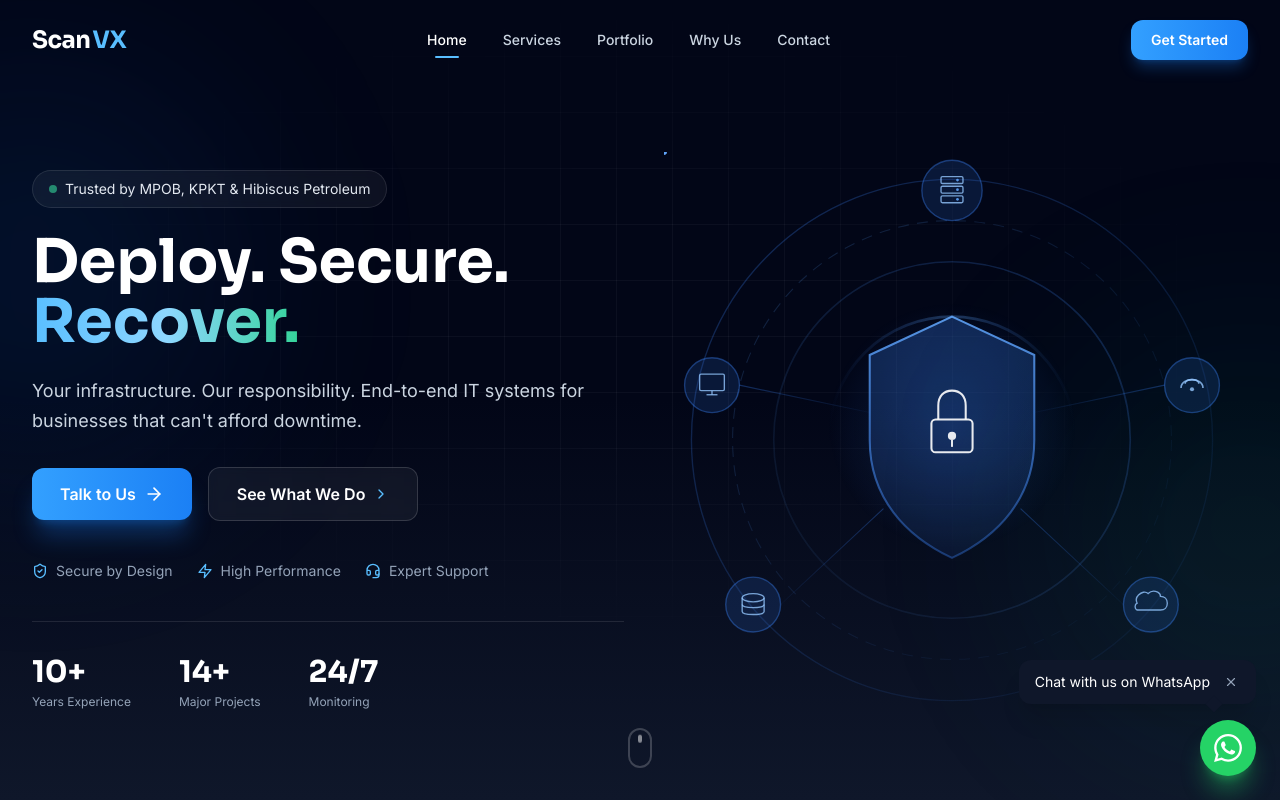
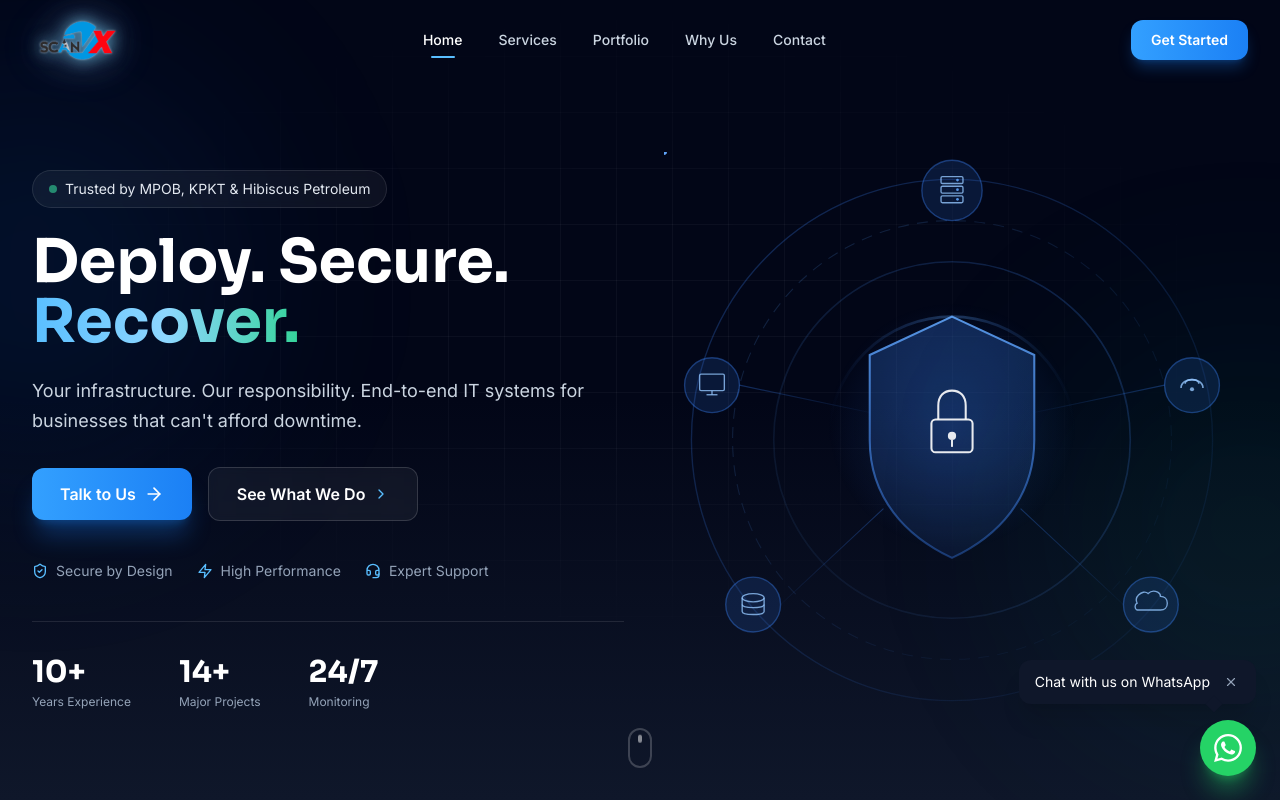
Before and after one commit to fyruz85/scanvx, a React (Vite) app: page / in a window 1280 px wide. Shown: the top 800 px of the page. Built offline with nearby package versions, Linux system fonts and the light colour scheme.

Commit message:
revert: dark header with semi-glow logo PNG

```diff
--- a/src/components/Header.tsx
+++ b/src/components/Header.tsx
@@ -10,16 +10,10 @@ const navLinks = [
   { id: 'contact', label: 'Contact' },
 ];
 
-// Sections with dark backgrounds — header should be light text on these
-const darkSections = new Set(['home', 'why']);
-
 export function Header() {
   const [scrolled, setScrolled] = useState(false);
   const [mobileOpen, setMobileOpen] = useState(false);
   const activeId = useScrollSpy(navLinks.map((l) => l.id));
-
-  // Is the header currently over a dark section?
-  const overDark = darkSections.has(activeId || 'home');
 
   useEffect(() => {
     const handler = () => setScrolled(window.scrollY > 20);
@@ -33,41 +27,31 @@ export function Header() {
     document.getElementById(id)?.scrollIntoView({ behavior: 'smooth' });
   };
 
-  // Header style based on context
-  const headerBg = !scrolled
-    ? 'bg-transparent'
-    : overDark
-      ? 'bg-ink-950/85 backdrop-blur-xl border-b border-white/10 shadow-lg shadow-ink-950/20'
-      : 'bg-white/90 backdrop-blur-xl border-b border-ink-100 shadow-lg shadow-ink-900/5';
-
-  const textColor = overDark ? 'text-white' : 'text-ink-800';
-  const textMuted = overDark ? 'text-ink-300' : 'text-ink-500';
-  const hoverColor = overDark ? 'hover:text-white' : 'hover:text-ink-900';
-  const activeColor = overDark ? 'text-white' : 'text-brand-600';
-  const activeBar = overDark ? 'bg-brand-400' : 'bg-brand-500';
-  const mobileMenuBg = overDark ? 'bg-ink-900/95' : 'bg-white/95 border border-ink-100';
-  const mobileActiveStyle = overDark
-    ? 'bg-brand-600/20 text-brand-300'
-    : 'bg-brand-50 text-brand-600';
-  const mobileInactiveStyle = overDark
-    ? 'text-ink-300 hover:bg-white/5 hover:text-white'
-    : 'text-ink-600 hover:bg-ink-50 hover:text-ink-900';
-  const toggleColor = overDark ? 'text-white hover:bg-white/10' : 'text-ink-700 hover:bg-ink-100';
-
   return (
     <header
-      className={`fixed inset-x-0 top-0 z-50 transition-all duration-300 ${headerBg}`}
+      className={`fixed inset-x-0 top-0 z-50 transition-all duration-300 ${
+        scrolled
+          ? 'bg-ink-950/85 backdrop-blur-xl border-b border-white/10 shadow-lg shadow-ink-950/20'
+          : 'bg-transparent'
+      }`}
     >
       <div className="container-mx container-px">
         <div className="flex h-16 items-center justify-between lg:h-20">
-          {/* Logo — switches between light and dark variant */}
+          {/* Logo */}
           <button
             onClick={() => scrollTo('home')}
-            className={`flex items-center gap-0.5 font-display text-2xl font-bold tracking-tight transition-colors duration-300 ${textColor}`}
+            className="flex items-center"
             aria-label="ScanVX Solution home"
           >
-            Scan
-            <span className={overDark ? 'text-brand-400' : 'text-brand-600'}>VX</span>
+            <img
+              src="/images/logo.png"
+              alt="ScanVX Solution"
+              className="h-10 w-auto lg:h-12"
+              style={{
+                filter:
+                  'drop-shadow(0 0 8px rgba(59,180,255,0.55)) drop-shadow(0 0 20px rgba(59,130,246,0.35)) drop-shadow(0 0 1px rgba(255,255,255,0.6)) brightness(1.1)',
+              }}
+            />
           </button>
 
           {/* Desktop nav */}
@@ -78,13 +62,13 @@ export function Header() {
                 onClick={() => scrollTo(link.id)}
                 className={`relative px-4 py-2 text-sm font-medium transition-colors duration-200 ${
                   activeId === link.id
-                    ? activeColor
-                    : `${textMuted} ${hoverColor}`
+                    ? 'text-white'
+                    : 'text-ink-300 hover:text-white'
                 }`}
               >
                 {link.label}
                 {activeId === link.id && (
-                  <span className={`absolute bottom-0 left-1/2 h-0.5 w-6 -translate-x-1/2 rounded-full ${activeBar}`} />
+                  <span className="absolute bottom-0 left-1/2 h-0.5 w-6 -translate-x-1/2 rounded-full bg-brand-400" />
                 )}
               </button>
             ))}
@@ -103,7 +87,7 @@ export function Header() {
           {/* Mobile toggle */}
           <button
             onClick={() => setMobileOpen(!mobileOpen)}
-            className={`flex h-10 w-10 items-center justify-center rounded-lg transition-colors lg:hidden ${toggleColor}`}
+            className="flex h-10 w-10 items-center justify-center rounded-lg text-white transition-colors hover:bg-white/10 lg:hidden"
             aria-label="Toggle menu"
           >
             {mobileOpen ? <X className="h-5 w-5" /> : <Menu className="h-5 w-5" />}
@@ -112,15 +96,15 @@ export function Header() {
 
         {/* Mobile menu */}
         {mobileOpen && (
-          <nav className={`mb-4 flex flex-col gap-1 rounded-2xl p-3 backdrop-blur-xl lg:hidden ${mobileMenuBg}`}>
+          <nav className="mb-4 flex flex-col gap-1 rounded-2xl bg-ink-900/95 p-3 backdrop-blur-xl lg:hidden">
             {navLinks.map((link) => (
               <button
                 key={link.id}
                 onClick={() => scrollTo(link.id)}
                 className={`rounded-lg px-4 py-3 text-left text-sm font-medium transition-colors ${
                   activeId === link.id
-                    ? mobileActiveStyle
-                    : mobileInactiveStyle
+                    ? 'bg-brand-600/20 text-brand-300'
+                    : 'text-ink-300 hover:bg-white/5 hover:text-white'
                 }`}
               >
                 {link.label}
```
